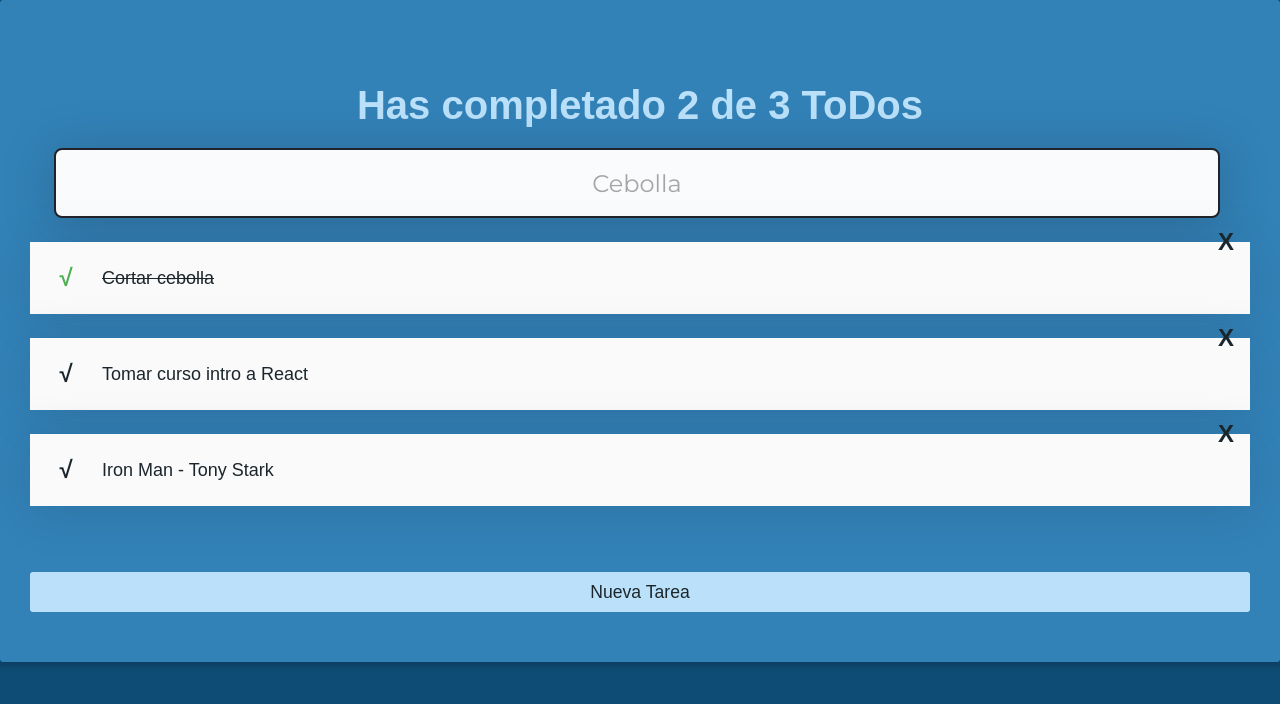
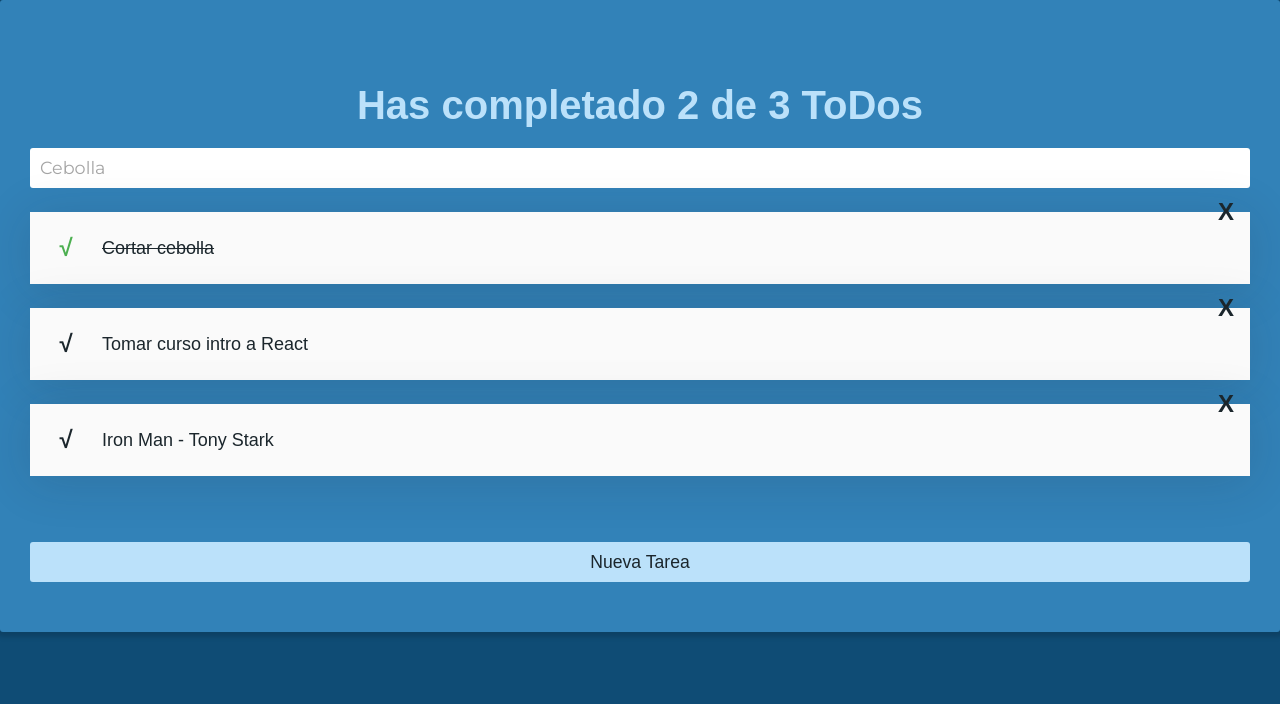
Before and after one commit to fabnupi23/curso-intro-react, a React (Create React App) app: page / in a window 1280 px wide. Shown: the top 704 px of the page. Built offline with nearby package versions, Linux system fonts and the light colour scheme.

Commit message:
cambios en TodoSearch

```diff
--- a/src/TodoSearch.css
+++ b/src/TodoSearch.css
@@ -1,16 +1,21 @@
 .TodoSearch {
-  background: #F9FBFC;
-  border-radius: 8px;
-  border: 2px solid #202329;
-  margin: 0 24px;
-  height: 64px;
-  width: calc(100% - 62px);
-  font-size: 24px;
-  text-align: center;
-  font-family: 'Montserrat';
-  font-weight: 400;
-  color: #1E1E1F;
-  box-shadow: 0px 5px 50px rgba(32, 35, 41, 0.25);
+  font-family: 'Overpass', sans-serif;
+    font-size: 110%;
+    color: #1b262c;
+
+    display: block;
+    width: 100%;
+    height: 40px;
+
+    margin-bottom: 10px;
+    padding: 5px 5px 5px 10px;
+
+    box-sizing: border-box;
+
+    border: none;
+    border-radius: 3px 3px 3px 3px;
+    -moz-border-radius: 3px 3px 3px 3px;
+    -webkit-border-radius: 3px 3px 3px 3px;
 }
 
 .TodoSearch::placeholder {
```
Also changed, not shown: src/index.css (indentation only).
